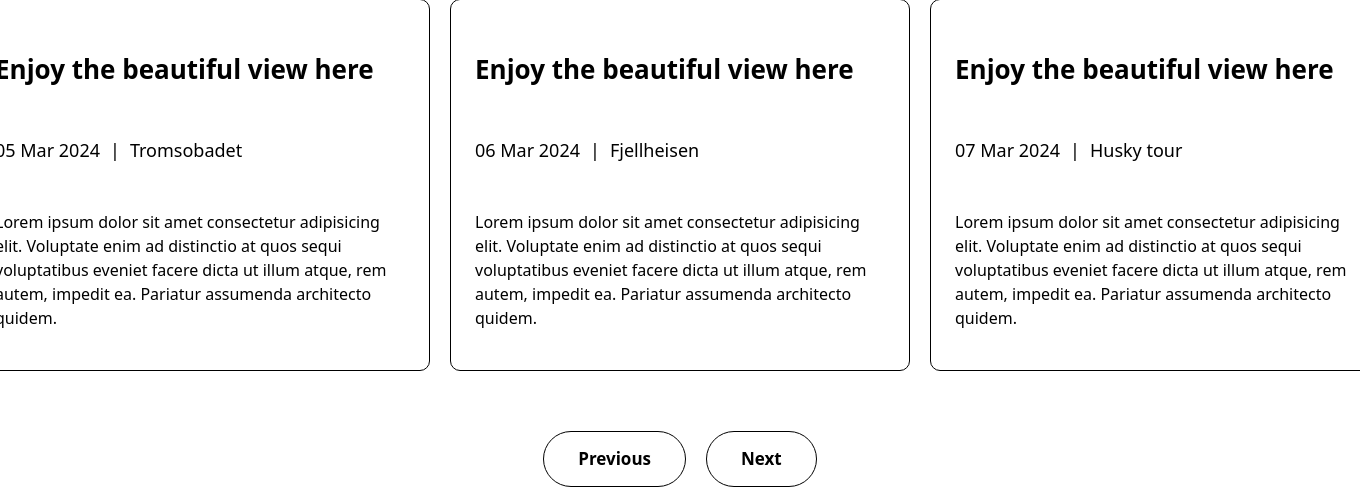
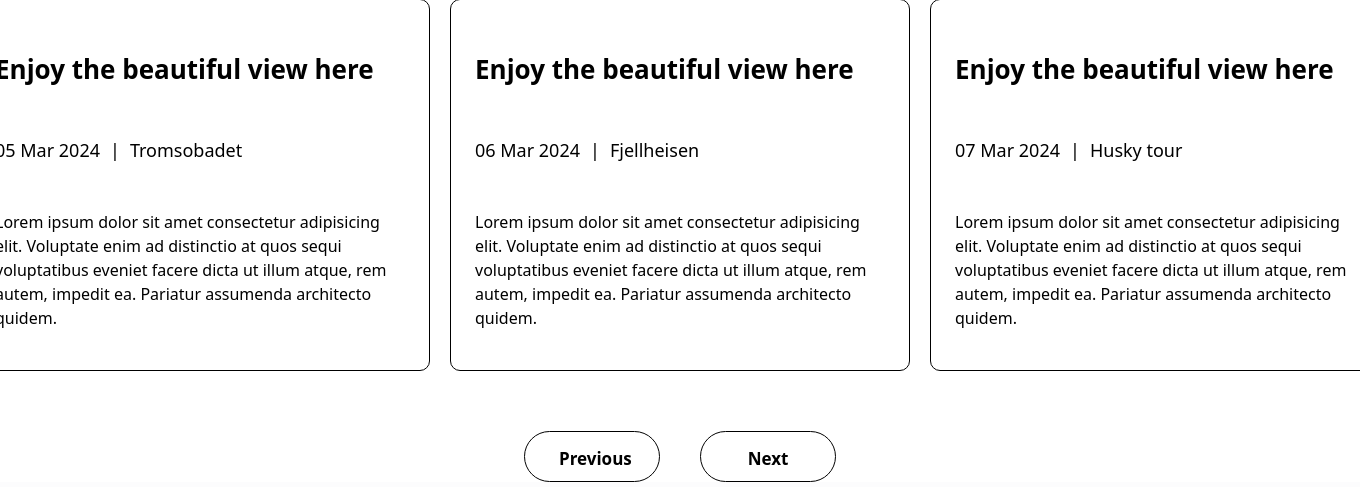
Before and after one commit to Hellestyle/TravelTracer, a Flask app: page /attractions in a window 1360 px wide. Shown: the part 1205-1692 px from the top of the page. Run offline with Flask 2, Linux system fonts and the light colour scheme; some libraries are stand-ins or nearby versions.

Commit message:
Compressed image size and button changes

```diff
--- a/static/css/attractions.css
+++ b/static/css/attractions.css
@@ -64,6 +64,17 @@
     width: 400px;
 }
 
+.button-container {
+    display: flex;
+    justify-content: center;
+    gap: 40px;
+}
+
+.button-container .bn{
+    width: 8em;
+    height: 3em;
+}
+
 button {
     background-color: white;
     color: black;
@@ -86,9 +97,3 @@ button:active {
     transform: translateY(2px) translateX(1px);
     box-shadow: 0 0 0 0 black;
 }
-
-.button-container {
-    display: flex;
-    justify-content: center;
-    gap: 20px;
-}
--- a/templates/attractions.html
+++ b/templates/attractions.html
@@ -148,9 +148,9 @@
 </div>
 
 <div class="button-container">
-  <button>Previous</button>
+  <button class="bn">Previous</button>
 
-  <button>Next</button>
+  <button class="bn">Next</button>
 </div>
 
 {% endblock %}
```
